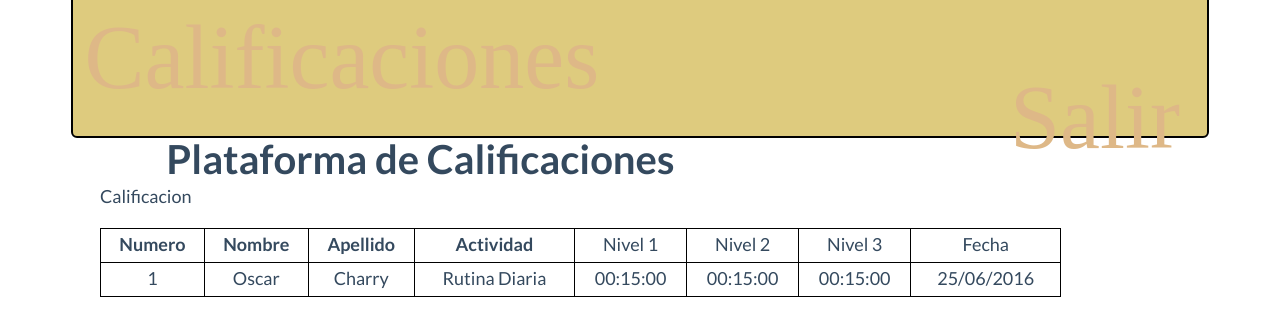
After one commit to davidprieto94/Etapa-Inicial-funnYD, a Django app: page /plataforma/ in a window 1280 px wide. The commit adds this page. Shown: the top 336 px of the page. Run offline with Django 3.2, Linux system fonts and the light colour scheme; some libraries are stand-ins or nearby versions.

Commit message:
Creación Vista Plataforma

```diff
--- a/app/templates/menu_inicio.html
+++ b/app/templates/menu_inicio.html
@@ -5,6 +5,6 @@
 	<div class="col-6">
 	</div>
 	<div class="col-2">
-			<a href="{% url 'admon_ingresar' %}" class="btn btn-primary">Administración</a>
+			<a href="{% url 'admon_ingresar' %}" class="btn btn-primary">ingresar</a>
 	</div>
 </nav>
--- /dev/null
+++ b/app/templates/plataforma.html
@@ -0,0 +1,47 @@
+{% extends "base.html" %}
+{% block menu %}
+<nav class="navbar navbar-embossed menu-nav row middle">
+	<div class="col-4">
+		<div class="fuente">Calificaciones</div>
+	</div>
+	<div class="botonbarranav">
+		<div class="fuente">Salir</div>
+	</div>
+</nav>
+{% endblock menu %}
+{% block content %}
+
+<div class="calificaciones">
+  <h3>Plataforma de Calificaciones</h3>
+  <p align="left" font-size="15px"> Calificacion</p>
+
+  <table class="tabla">
+    <thead>
+      <tr>
+      	<th>Numero</th>
+        <th>Nombre</th>
+        <th>Apellido</th>
+        <th>Actividad</th>
+        <td>Nivel 1</td>
+        <td>Nivel 2</td>
+        <td>Nivel 3</td>
+        <td>Fecha</td>
+        </tr>
+    </thead>
+    <tbody>
+      <tr>
+        <td>1</td>
+        <td>Oscar</td>
+        <td>Charry</td>
+        <td>Rutina Diaria</td>
+        <td>00:15:00</td>
+        <td>00:15:00</td>
+        <td>00:15:00</td>
+        <td>25/06/2016</td>
+        </tr>
+
+    </tbody>
+  </table>
+</div>
+
+{% endblock  %}
--- a/app/urls.py
+++ b/app/urls.py
@@ -5,5 +5,7 @@ import app.views
 
 urlpatterns = [
     url(r'^$', app.views.inicio),
-     url(r'^registro/$', app.views.registro),
+    url(r'^registro/$', app.views.registro),
+    url(r'^ingreso/$', app.views.ingreso),
+    url(r'^plataforma/$', app.views.plataforma),
 ]
--- a/app/views.py
+++ b/app/views.py
@@ -5,3 +5,9 @@ def inicio(request):
 
 def registro(request):
 	return render(request, "registro.html")
+
+def ingreso(request):
+	return render(request, "ingreso.html")
+
+def plataforma(request):
+	return render(request, "plataforma.html")
--- a/static/stylus/styles.styl
+++ b/static/stylus/styles.styl
@@ -96,6 +96,7 @@ h1, h2, h3, h4
 .botonbarranav
 	position absolute
 	right 100px
+	top 41px
 
 .menu-button
 	width 250px
@@ -155,3 +156,27 @@ h1, h2, h3, h4
 
 .form-control
 	width 280px
+
+
+
+
+
+
+
+
+
+
+
+
+
+
+.tabla
+	border 1px solid black
+	border-collapse collapse
+	width 150%
+	td, th
+		border 1px solid black
+
+.calificaciones
+	left 100px
+	position absolute
```
Also changed, not shown: app/templates/ingreso.html (added, +32 -0 lines), static/css/styles.css.
